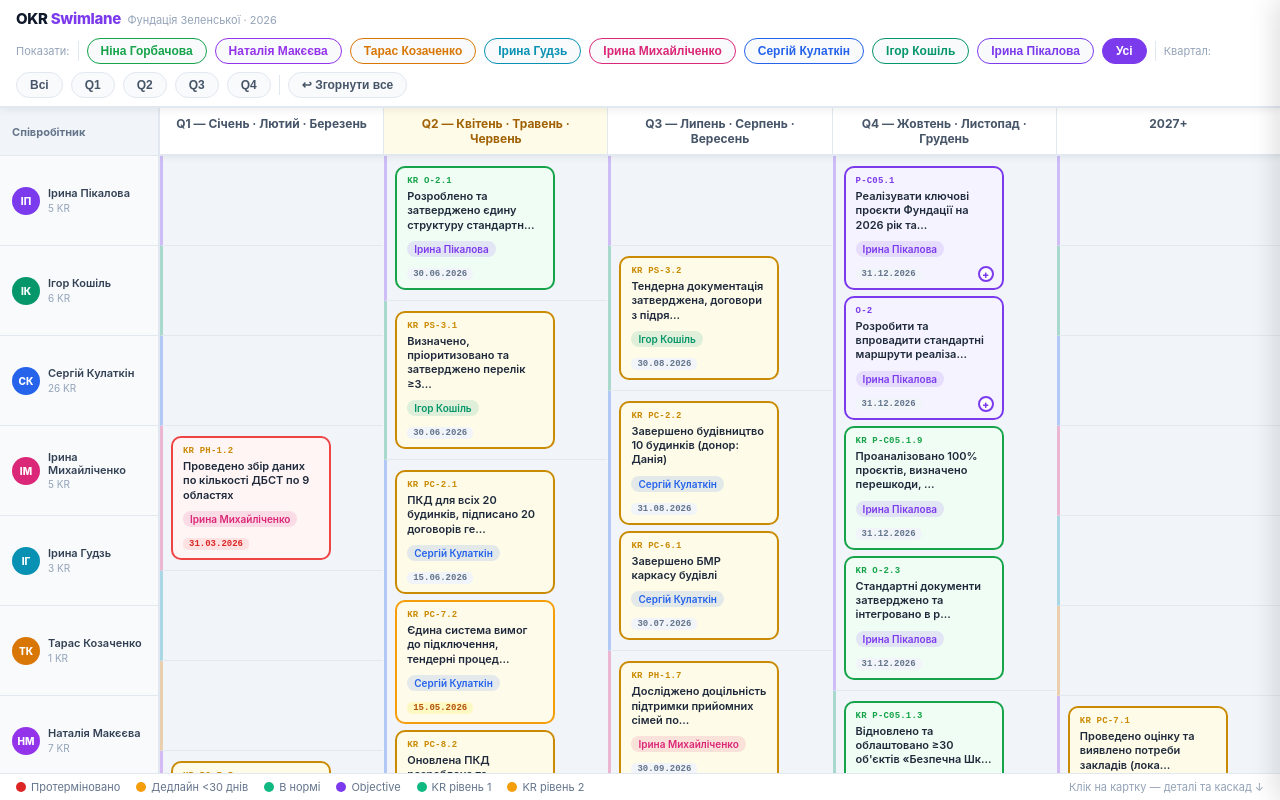
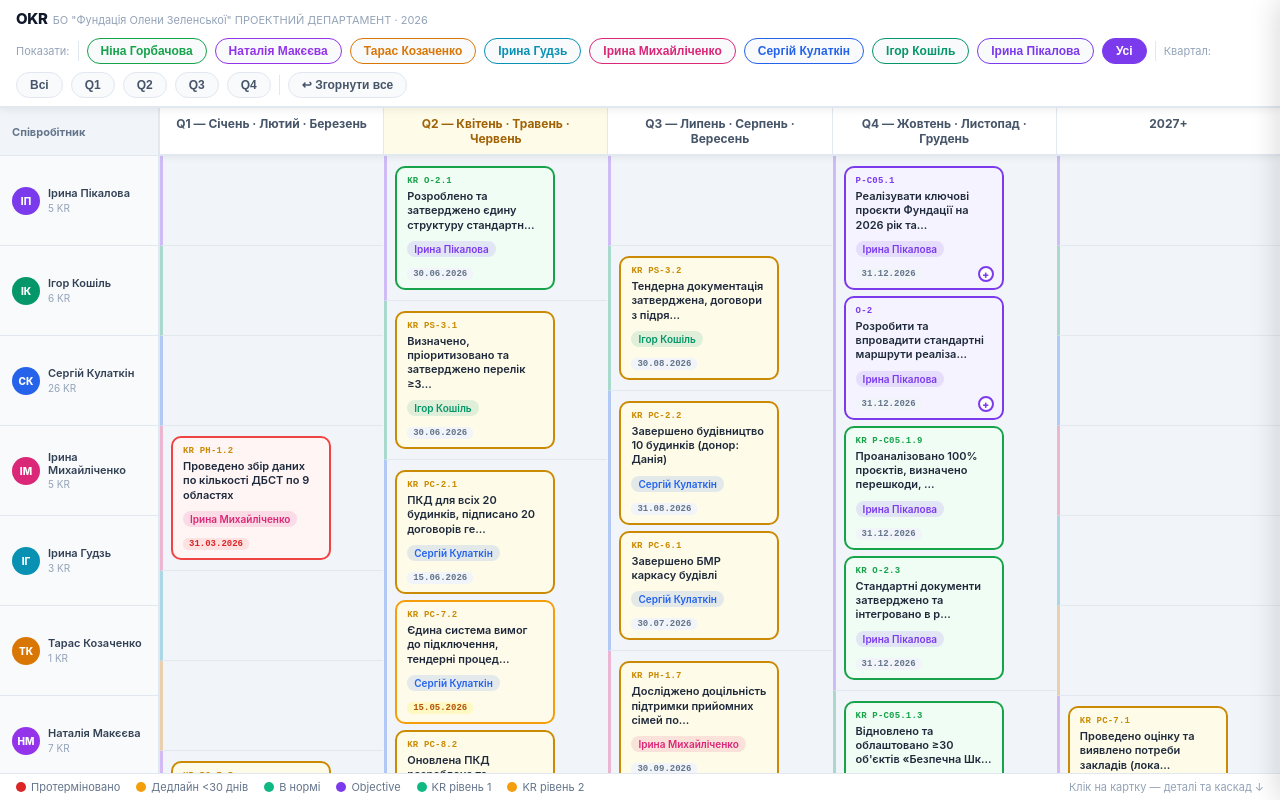
Before and after one commit to ink1203/okr-gantt, a plain HTML site: page index.html in a window 1280 px wide. Drawn offline with Linux system fonts and the light colour scheme.

Commit message:
Update index.html

```diff
--- a/index.html
+++ b/index.html
@@ -2,7 +2,7 @@
 <html lang="uk">
 <head>
 <meta charset="UTF-8">
-<title>OKR Swimlane 2026</title>
+<title>OKR 2026</title>
 <style>
 *{box-sizing:border-box;margin:0;padding:0}
 body{font-family:-apple-system,BlinkMacSystemFont,'Segoe UI',sans-serif;
@@ -151,8 +151,8 @@ body{font-family:-apple-system,BlinkMacSystemFont,'Segoe UI',sans-serif;
 
 <div class="topbar">
   <div>
-    <span class="logo">OKR <span>Swimlane</span></span>
-    <span class="sub">Фундація Зеленської · 2026</span>
+    <span class="logo">OKR <span></span></span>
+    <span class="sub">БО "Фундація Олени Зеленської" ПРОЕКТНИЙ ДЕПАРТАМЕНТ · 2026</span>
   </div>
   <div class="tbar-r">
     <span style="font-size:11px;color:#94a3b8">Показати:</span>
```
